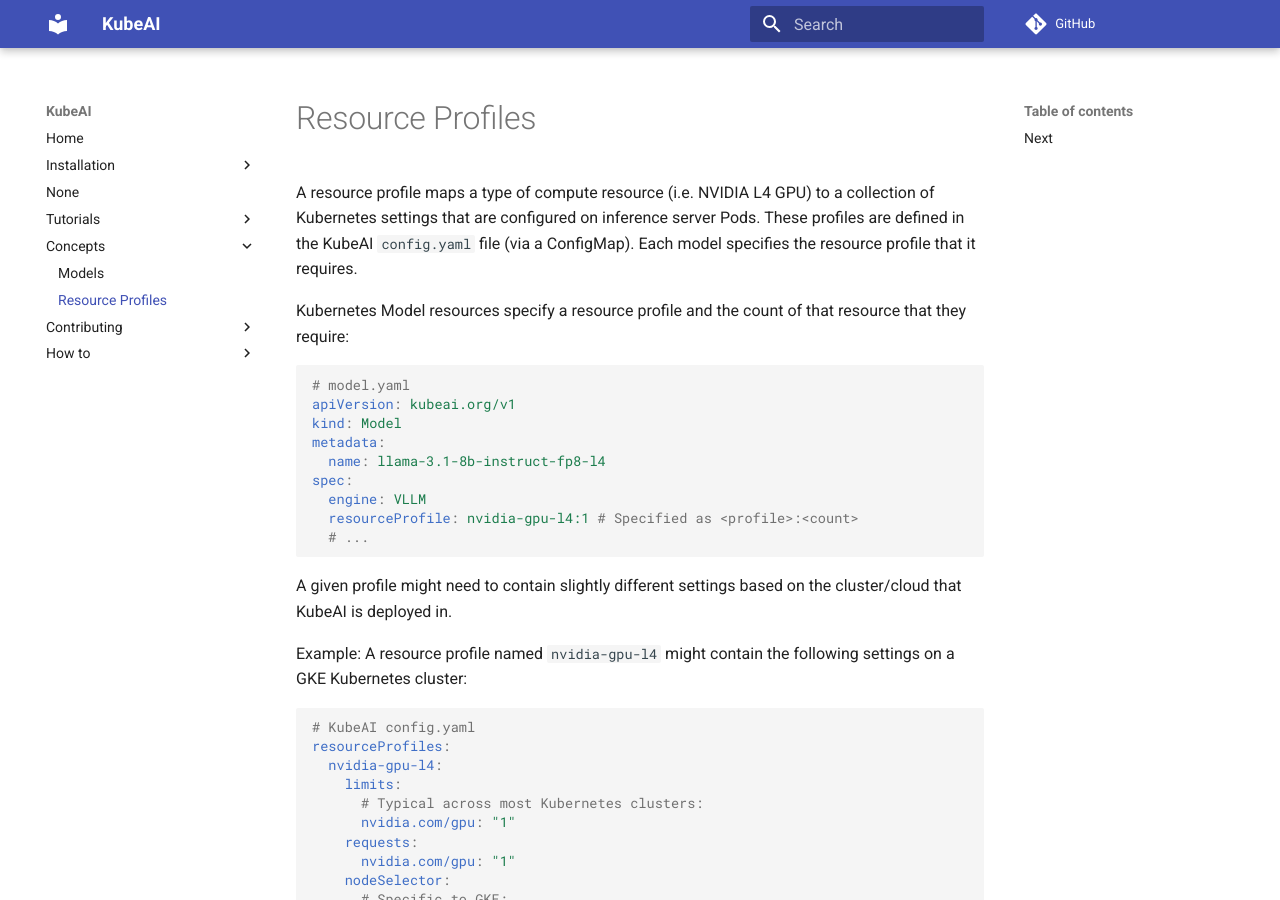
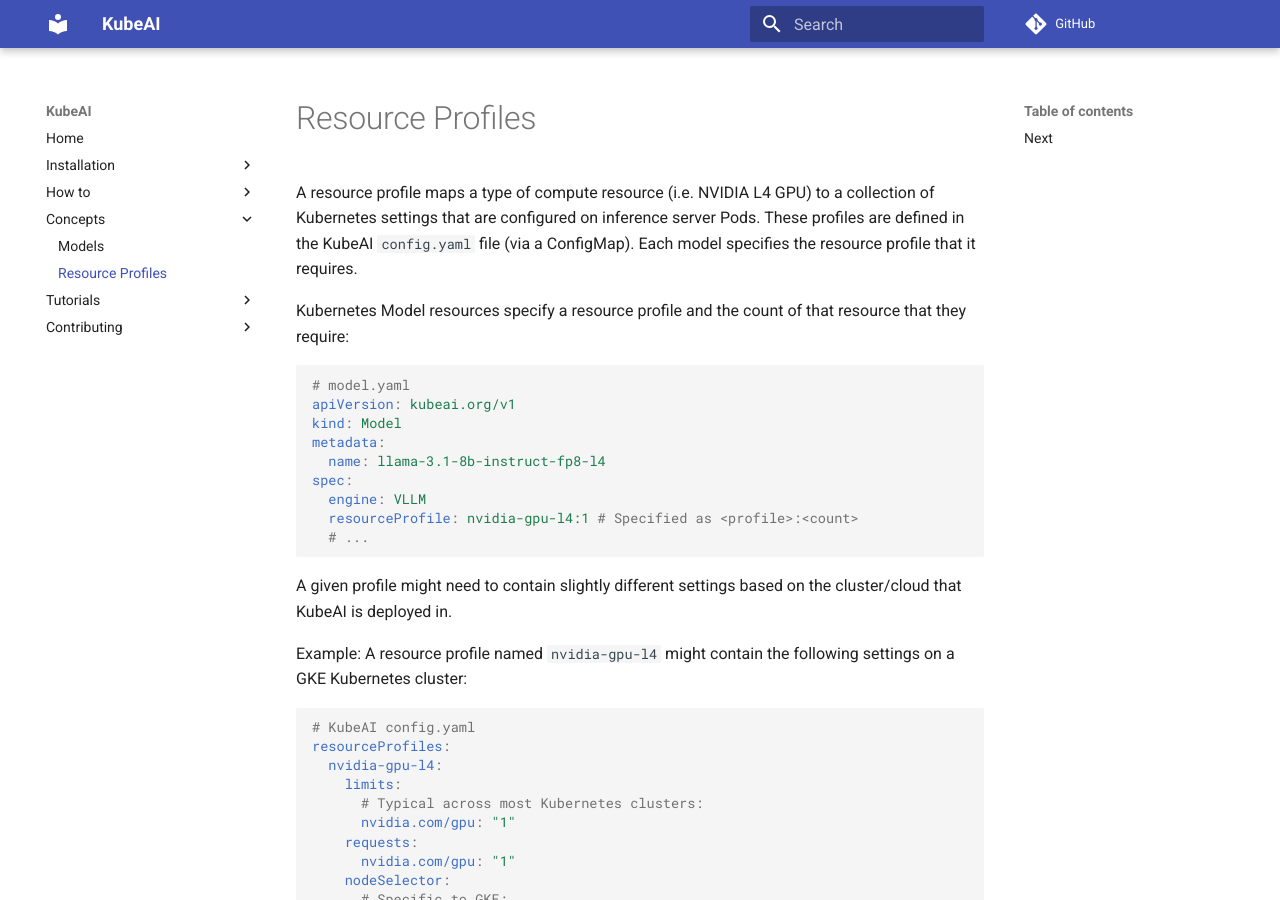
Before and after one commit to substratusai/kubeai, an MkDocs documentation site: the page built from docs/concepts/resource-profiles.md, in a window 1280 px wide and 900 px high. Built offline with MkDocs 1.6.1 and Material for MkDocs 9.7.7, drawn with Linux system fonts in a browser that asks for light colours; comment, search, counter and statistics services are not loaded; some of the changed lines change nothing that is shown.

Commit message:
fix navigation ordering

```diff
--- a/mkdocs.yml
+++ b/mkdocs.yml
@@ -6,7 +6,8 @@
 nav:
   - Home: README.md
   - ... | installation/*.md
-  - model-management.md
+  - ... | how-to/*.md
+  - ... | concepts/*.md
   - ... | tutorials/*.md
   - ...
 plugins:
```
